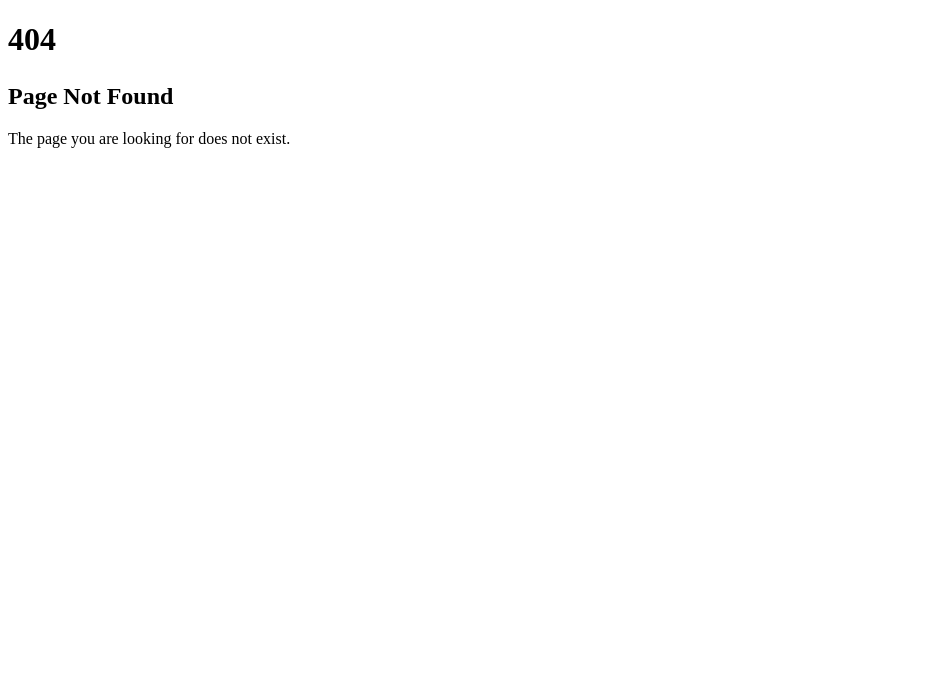
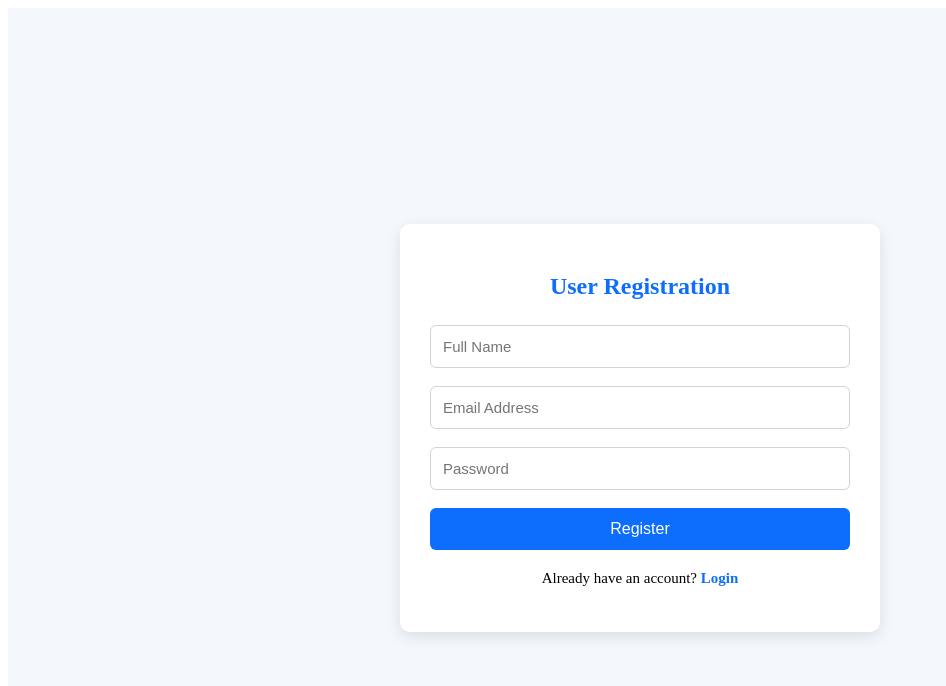
Before and after one commit to tylsaraswathi-gif/Hostel-Management-System, a React (Vite) app: page /auth-register in a window 1280 px wide. Before the commit this address had no page. Shown: the top 686 px of the page, without its empty margins (0-946 px from the left). Built offline with nearby package versions, Linux system fonts and the light colour scheme.

Commit message:
Adding Authregister

```diff
--- a/src/App.jsx
+++ b/src/App.jsx
@@ -3,8 +3,15 @@ import { Routes, Route } from "react-router-dom";
 
 import Layout from "./components/Layout/Layout";
 import Dashboard from "./pages/Dashboard/Dashboard";
+
+// Student Module
 import Register from "./pages/Register/Register";
 import Login from "./pages/Login/Login";
+
+// Authentication Module
+import AuthRegister from "./pages/AuthRegister/AuthRegister";
+import AuthLogin from "./pages/AuthLogin/AuthLogin";
+
 import Students from "./pages/Students/Students";
 import StudentDetails from "./pages/StudentDetails/StudentDetails";
 import EditStudent from "./pages/EditStudent/EditStudent";
@@ -17,25 +24,35 @@ import NotFound from "./pages/NotFound/NotFound";
 function App() {
   return (
     <Routes>
-      {/* Login Page */}
+
+      {/* Student Login */}
       <Route path="/login" element={<Login />} />
+
+      {/* Authentication */}
+      <Route path="/auth-register" element={<AuthRegister />} />
+      <Route path="/auth-login" element={<AuthLogin />} />
 
       {/* Main Layout */}
       <Route path="/" element={<Layout />}>
         <Route index element={<Dashboard />} />
         <Route path="dashboard" element={<Dashboard />} />
+
+        {/* Student Management */}
         <Route path="register" element={<Register />} />
         <Route path="students" element={<Students />} />
         <Route path="students/:id" element={<StudentDetails />} />
         <Route path="students/edit/:id" element={<EditStudent />} />
+
+        {/* Other Modules */}
         <Route path="complaints" element={<Complaints />} />
         <Route path="fees" element={<Fees />} />
         <Route path="rooms" element={<Rooms />} />
         <Route path="visitors" element={<Visitors />} />
       </Route>
 
-      {/* 404 Page */}
+      {/* 404 */}
       <Route path="*" element={<NotFound />} />
+
     </Routes>
   );
 }
--- /dev/null
+++ b/src/pages/AuthLogin/AuthLogin.css
@@ -0,0 +1,82 @@
+.auth-login-container {
+  display: flex;
+  justify-content: center;
+  align-items: center;
+  min-height: 100vh;
+  background: #f4f7fc;
+  padding: 20px;
+}
+
+.auth-login-form {
+  width: 100%;
+  max-width: 420px;
+  background: #ffffff;
+  padding: 30px;
+  border-radius: 10px;
+  box-shadow: 0 5px 15px rgba(0, 0, 0, 0.1);
+}
+
+.auth-login-form h2 {
+  text-align: center;
+  color: #0d6efd;
+  margin-bottom: 25px;
+}
+
+.auth-login-form input {
+  width: 100%;
+  padding: 12px;
+  margin-bottom: 18px;
+  border: 1px solid #ced4da;
+  border-radius: 6px;
+  font-size: 15px;
+  outline: none;
+  transition: 0.3s;
+  box-sizing: border-box;
+}
+
+.auth-login-form input:focus {
+  border-color: #0d6efd;
+  box-shadow: 0 0 5px rgba(13, 110, 253, 0.3);
+}
+
+.auth-login-form button {
+  width: 100%;
+  padding: 12px;
+  background: #0d6efd;
+  color: white;
+  border: none;
+  border-radius: 6px;
+  font-size: 16px;
+  cursor: pointer;
+  transition: 0.3s;
+}
+
+.auth-login-form button:hover:not(:disabled) {
+  background: #0b5ed7;
+}
+
+.auth-login-form button:disabled {
+  background: #6c757d;
+  cursor: not-allowed;
+}
+
+.register-link {
+  text-align: center;
+  margin-top: 20px;
+}
+
+.register-link a {
+  color: #0d6efd;
+  text-decoration: none;
+  font-weight: 600;
+}
+
+.register-link a:hover {
+  text-decoration: underline;
+}
+
+@media (max-width: 500px) {
+  .auth-login-form {
+    padding: 20px;
+  }
+}
--- /dev/null
+++ b/src/pages/AuthLogin/AuthLogin.jsx
@@ -0,0 +1,83 @@
+import { useState } from "react";
+import { Link, useNavigate } from "react-router-dom";
+import api from "../../api";
+import "./AuthLogin.css";
+
+function AuthLogin() {
+  const navigate = useNavigate();
+
+  const [email, setEmail] = useState("");
+  const [password, setPassword] = useState("");
+
+  const [loading, setLoading] = useState(false);
+
+  const handleSubmit = async (e) => {
+    e.preventDefault();
+
+    setLoading(true);
+
+    try {
+      const response = await api.post("/auth/login", {
+        email,
+        password,
+      });
+
+      alert(response.data.message);
+
+      // Save logged-in user
+      localStorage.setItem(
+        "user",
+        JSON.stringify(response.data.user)
+      );
+
+      navigate("/");
+    } catch (error) {
+      console.error(error);
+
+      if (error.response) {
+        alert(error.response.data.message);
+      } else {
+        alert("Unable to connect to server.");
+      }
+    } finally {
+      setLoading(false);
+    }
+  };
+
+  return (
+    <div className="auth-login-container">
+      <form className="auth-login-form" onSubmit={handleSubmit}>
+        <h2>User Login</h2>
+
+        <input
+          type="email"
+          placeholder="Email Address"
+          value={email}
+          onChange={(e) => setEmail(e.target.value)}
+          required
+        />
+
+        <input
+          type="password"
+          placeholder="Password"
+          value={password}
+          onChange={(e) => setPassword(e.target.value)}
+          required
+        />
+
+        <button type="submit" disabled={loading}>
+          {loading ? "Logging in..." : "Login"}
+        </button>
+
+        <p className="register-link">
+          Don't have an account?{" "}
+          <Link to="/auth-register">
+            Register
+          </Link>
+        </p>
+      </form>
+    </div>
+  );
+}
+
+export default AuthLogin;
--- /dev/null
+++ b/src/pages/AuthRegister/AuthRegister.css
@@ -0,0 +1,92 @@
+.auth-register-container {
+  display: flex;
+  justify-content: center;
+  align-items: center;
+  min-height: 100vh;
+  background: #f4f7fc;
+  padding: 20px;
+}
+
+.auth-register-form {
+  width: 100%;
+  max-width: 420px;
+  background: #ffffff;
+  padding: 30px;
+  border-radius: 10px;
+  box-shadow: 0 5px 15px rgba(0, 0, 0, 0.1);
+}
+
+.auth-register-form h2 {
+  text-align: center;
+  color: #0d6efd;
+  margin-bottom: 25px;
+}
+
+.auth-register-form input {
+  width: 100%;
+  padding: 12px;
+  margin-bottom: 18px;
+  border: 1px solid #ced4da;
+  border-radius: 6px;
+  font-size: 15px;
+  outline: none;
+  transition: 0.3s;
+  box-sizing: border-box;
+}
+
+.auth-register-form input:focus {
+  border-color: #0d6efd;
+  box-shadow: 0 0 5px rgba(13, 110, 253, 0.3);
+}
+
+.auth-register-form button {
+  width: 100%;
+  padding: 12px;
+  background: #0d6efd;
+  color: white;
+  border: none;
+  border-radius: 6px;
+  font-size: 16px;
+  cursor: pointer;
+  transition: 0.3s;
+}
+
+.auth-register-form button:hover:not(:disabled) {
+  background: #0b5ed7;
+}
+
+.auth-register-form button:disabled {
+  background: #6c757d;
+  cursor: not-allowed;
+}
+
+.login-link {
+  text-align: center;
+  margin-top: 20px;
+  font-size: 15px;
+}
+
+.login-link a {
+  color: #0d6efd;
+  text-decoration: none;
+  font-weight: 600;
+}
+
+.login-link a:hover {
+  text-decoration: underline;
+}
+
+@media (max-width: 500px) {
+  .auth-register-form {
+    padding: 20px;
+  }
+
+  .auth-register-form h2 {
+    font-size: 24px;
+  }
+
+  .auth-register-form input,
+  .auth-register-form button {
+    font-size: 14px;
+  }
+}
--- /dev/null
+++ b/src/pages/AuthRegister/AuthRegister.jsx
@@ -0,0 +1,90 @@
+import { useState } from "react";
+import { Link, useNavigate } from "react-router-dom";
+import api from "../../api";
+import "./AuthRegister.css";
+
+function AuthRegister() {
+  const navigate = useNavigate();
+
+  const [name, setName] = useState("");
+  const [email, setEmail] = useState("");
+  const [password, setPassword] = useState("");
+
+  const [loading, setLoading] = useState(false);
+
+  const handleSubmit = async (e) => {
+    e.preventDefault();
+
+    setLoading(true);
+
+    try {
+      const response = await api.post("/auth/register", {
+        name,
+        email,
+        password,
+      });
+
+      alert(response.data.message);
+
+      setName("");
+      setEmail("");
+      setPassword("");
+
+      navigate("/auth-login");
+    } catch (error) {
+      console.error(error);
+
+      if (error.response) {
+        alert(error.response.data.message);
+      } else {
+        alert("Unable to connect to server.");
+      }
+    } finally {
+      setLoading(false);
+    }
+  };
+
+  return (
+    <div className="auth-register-container">
+      <form className="auth-register-form" onSubmit={handleSubmit}>
+        <h2>User Registration</h2>
+
+        <input
+          type="text"
+          placeholder="Full Name"
+          value={name}
+          onChange={(e) => setName(e.target.value)}
+          required
+        />
+
+        <input
+          type="email"
+          placeholder="Email Address"
+          value={email}
+          onChange={(e) => setEmail(e.target.value)}
+          required
+        />
+
+        <input
+          type="password"
+          placeholder="Password"
+          value={password}
+          onChange={(e) => setPassword(e.target.value)}
+          required
+          minLength={6}
+        />
+
+        <button type="submit" disabled={loading}>
+          {loading ? "Registering..." : "Register"}
+        </button>
+
+        <p className="login-link">
+          Already have an account?{" "}
+          <Link to="/auth-login">Login</Link>
+        </p>
+      </form>
+    </div>
+  );
+}
+
+export default AuthRegister;
```
